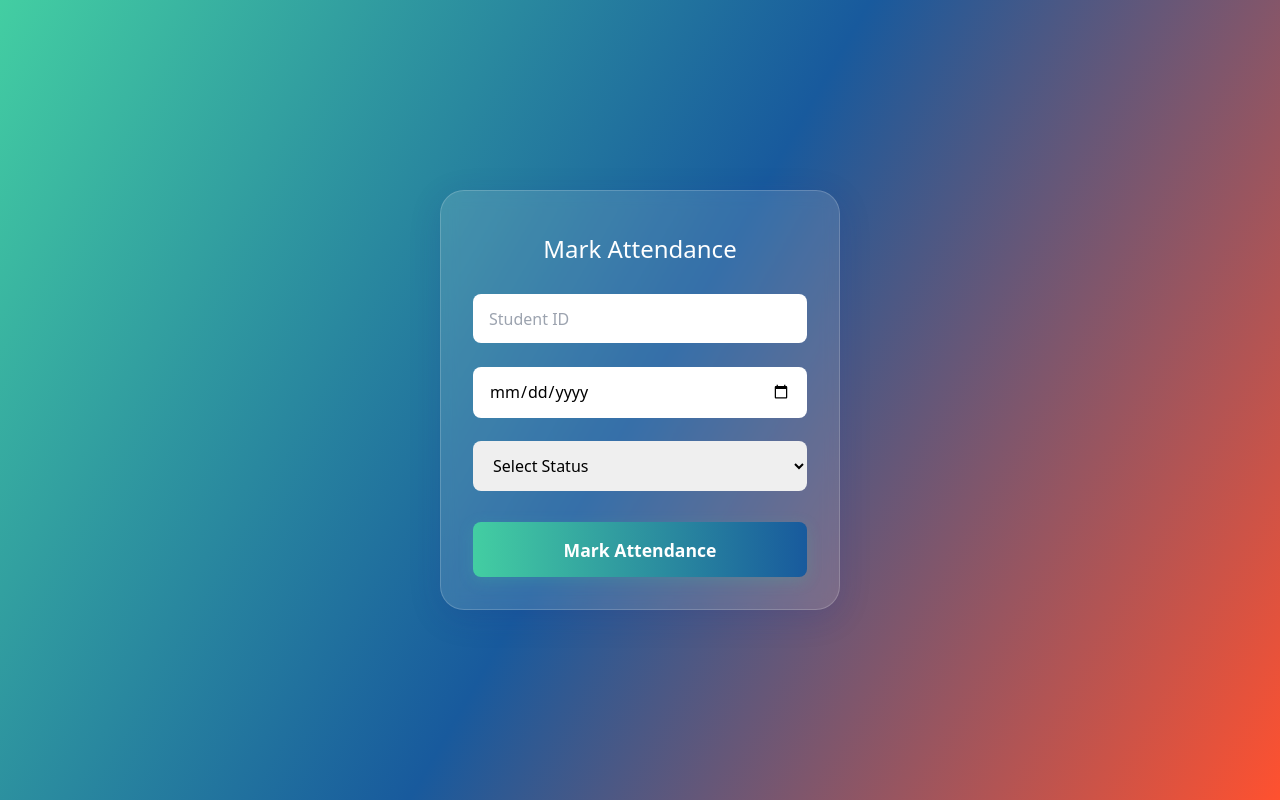
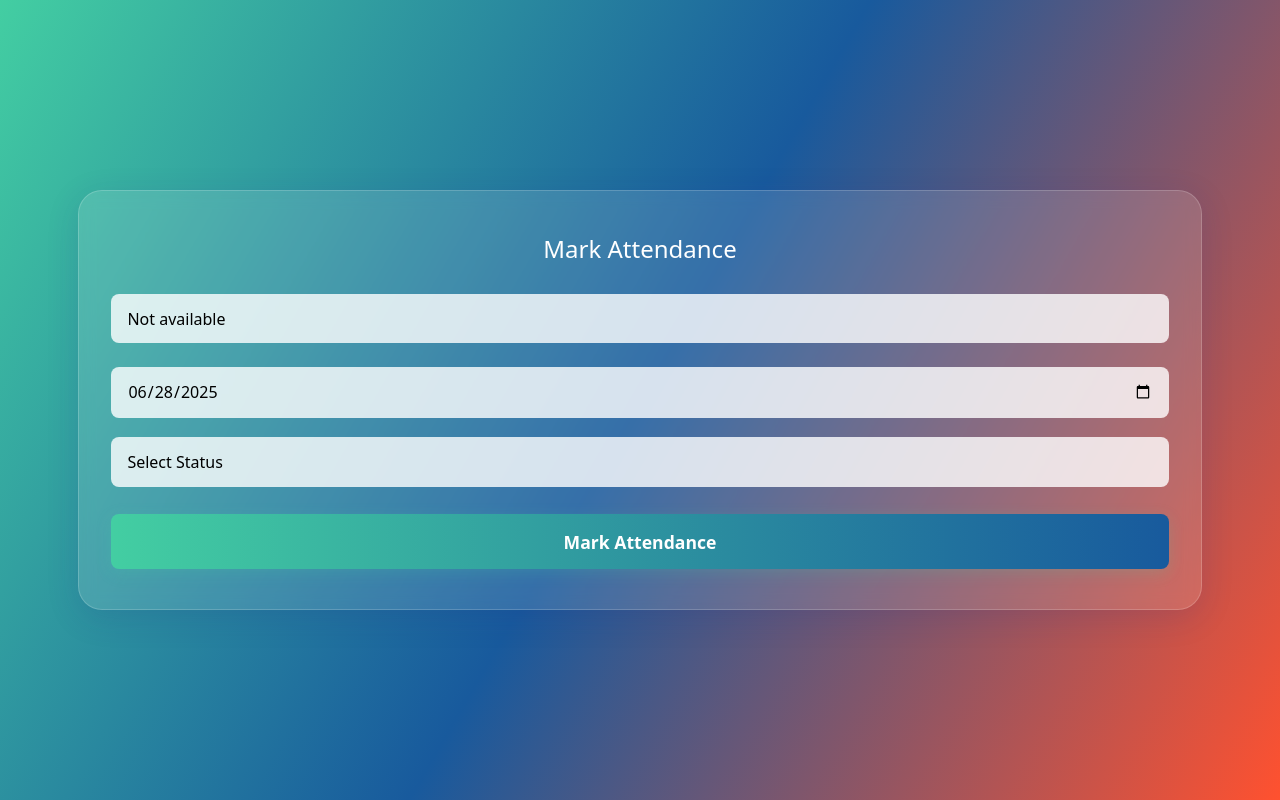
Before and after one commit to saifAnsari732/clgs-front, a React (Vite) app: page /markattendance in a window 1280 px wide. Built offline with nearby package versions, Linux system fonts and the light colour scheme.

Commit message:
utilc555g

```diff
--- a/src/AttendanceDashboard.jsx
+++ b/src/AttendanceDashboard.jsx
@@ -1,6 +1,6 @@
 import React, { useEffect, useState } from "react";
 import axios from "axios";
-import {BACK} from "./Util"; // Adjust the import path as needed
+
 
 const AttendanceDashboard = () => {
   const [attendance, setAttendance] = useState([]);
@@ -12,7 +12,7 @@ const AttendanceDashboard = () => {
   useEffect(() => {
  const fetchAttendance = async () => {
       try {
-        const response = await axios.get(`${BACK}/user/${s}`);
+        const response = await axios.get(`http://localhost:3000/api/v1/user/${s}`);
         console.log(response.data);
         setAttendance(response.data);
       } catch (error) {
--- a/src/MarkAttendance.jsx
+++ b/src/MarkAttendance.jsx
@@ -2,51 +2,54 @@ import React, { useState } from "react";
 import axios from "axios";
 import { useNavigate } from "react-router-dom";
 import toast, { Toaster } from "react-hot-toast";
-import { BACK } from "./Util"; // Adjust the import path as needed
+import { BACK } from "./Util";
+
 const MarkAttendance = () => {
   const navigate = useNavigate();
-  const [student, setStudent] = useState("");
   const [date, setDate] = useState("");
   const [status, setStatus] = useState("");
-  const [message, setMessage] = useState("");
   const [error, setError] = useState("");
+  const [isSubmitting, setIsSubmitting] = useState(false);
 
   const id = localStorage.getItem("profile-id");
+
   const handleSubmit = async (e) => {
     e.preventDefault();
-  setMessage("");
     setError("");
+    setIsSubmitting(true);
+
     try {
-    if (!id) {
-      setError("Student ID not found. Please login again.");
-      return;
-    }
-    if (!date || !status) {
-      setError("Please fill all fields.");
-      return;
-    }
+
       const res = await axios.post(`${BACK}/user/mark`, {
         student: id,
-      date,
+        date:today,
         status,
       });
-    if (res.data && (res.data.message || res.status === 201)) {
+
+      if (res.data && (res.data.message || res.status === 200 || res.status === 201)) {
         toast.success("Attendance marked successfully");
-      setMessage("Attendance marked successfully");
         setDate("");
         setStatus("");
         setTimeout(() => {
           navigate("/userattendance");
-      }, 1200);
+        }, 1000);
       } else {
-      setError("Attendance not marked. Try again.");
+        setError("Attendance not marked. Please try again.");
       }
     } catch (err) {
-    setError(err.response?.data?.error || err.message || "Error marking attendance");
+      console.error("Attendance marking error:", err);
+      setError(
+        err.response?.data?.error ||
+        err.response?.data?.message ||
+        "Failed to mark attendance. Please try again."
+      );
+    } finally {
+      setIsSubmitting(false);
     }
   };
+const today = new Date().toISOString().split("T")[0];
+console.log(today);
   return (
-
     <div
       style={{
         minHeight: "100vh",
@@ -57,7 +60,6 @@ const MarkAttendance = () => {
         padding: "2rem 1rem",
       }}
     >
-
       <Toaster position="top-center" reverseOrder={false} />
       <form
         onSubmit={handleSubmit}
@@ -65,9 +67,9 @@ const MarkAttendance = () => {
           background: "rgba(255,255,255,0.13)",
           borderRadius: 24,
           boxShadow: "0 8px 32px 0 rgba(31,38,135,0.15)",
-          padding: "2.5rem 2rem 2rem 2rem",
-          minWidth: 320,
-          maxWidth: 400,
+          padding: "2.5rem 2rem",
+          minWidth: 280,
+          maxWidth: "90%",
           width: "100%",
           backdropFilter: "blur(8px)",
           border: "1.5px solid rgba(255,255,255,0.18)",
@@ -76,48 +78,56 @@ const MarkAttendance = () => {
           gap: "1.2rem",
         }}
       >
-        <h1 style={{ color: "#fff", textAlign: "center", marginBottom: 8, fontSize: "1.5rem" }}>Mark Attendance</h1>
+        <h1 style={{ color: "#fff", textAlign: "center", marginBottom: 8, fontSize: "1.5rem" }}>
+          Mark Attendance
+        </h1>
+
         <input
-          type="password"
+          type="text"
           readOnly
           placeholder="Student ID"
-          value={id}
-          onChange={e => setStudent(e.target.value)}
+          value={id || "Not available"}
+          style={{
+            padding: "0.8rem 1rem",
+            borderRadius: 8,
+            border: "none",
+            fontSize: "1rem",
+            marginBottom: 4,
+            backgroundColor: "rgba(255,255,255,0.8)",
+          }}
+        />
+
+        <div style={{ position: "relative" }}>
+          <input
+            type="date"
+            value={today}
+            onChange={(e) => setDate(e.target.value)}
             required
             style={{
               padding: "0.8rem 1rem",
               borderRadius: 8,
               border: "none",
               fontSize: "1rem",
-            marginBottom: 4,
+              width: "100%",
+              boxSizing: "border-box",
+              backgroundColor: "rgba(255,255,255,0.8)",
+              WebkitAppearance: "none", // For better mobile styling
             }}
+            max={new Date().toISOString().split("T")[0]} // Restrict to today or past dates
           />
-      <input
-  type="date"
-  value={date}
-  onChange={e => setDate(e.target.value)}
+        </div>
+
+        <select
+          value={status}
+          onChange={(e) => setStatus(e.target.value)}
           required
           style={{
             padding: "0.8rem 1rem",
             borderRadius: 8,
             border: "none",
             fontSize: "1rem",
-    marginBottom: 4,
-    minWidth: 0,
-    width: "100%",
-    maxWidth: "100%",
-  }}
-/>
-        <select
-          value={status}
-          onChange={e => setStatus(e.target.value)}
-          required
-          style={{
-            padding: "0.8rem 1rem",
-            borderRadius: 8,
-            border: "none",
-            fontSize: "1rem",
-            marginBottom: 4,
+            backgroundColor: "rgba(255,255,255,0.8)",
+            WebkitAppearance: "none", // For better mobile styling
           }}
         >
           <option value="">Select Status</option>
@@ -126,26 +136,40 @@ const MarkAttendance = () => {
           <option value="Late">Late</option>
           <option value="Excused">Excused</option>
         </select>
+
         <button
           type="submit"
+          disabled={isSubmitting}
           style={{
             padding: "0.9rem 0",
             borderRadius: 8,
             border: "none",
-            background: "linear-gradient(90deg, #43cea2 0%, #185a9d 100%)",
+            background: isSubmitting
+              ? "linear-gradient(90deg, #cccccc 0%, #999999 100%)"
+              : "linear-gradient(90deg, #43cea2 0%, #185a9d 100%)",
             color: "#fff",
             fontWeight: "bold",
             fontSize: "1.1rem",
-            cursor: "pointer",
+            cursor: isSubmitting ? "not-allowed" : "pointer",
             marginTop: 8,
             boxShadow: "0 4px 16px rgba(67,206,162,0.2)",
-            transition: "transform 0.2s, box-shadow 0.2s",
+            transition: "all 0.2s",
           }}
         >
-          Mark Attendance
+          {isSubmitting ? "Processing..." : "Mark Attendance"}
         </button>
-        {message && <div style={{ color: "#43cea2", textAlign: "center" }}>{message}</div>}
-        {error && <div style={{ color: "#ff512f", textAlign: "center" }}>{error}</div>}
+
+        {error && (
+          <div style={{
+            color: "#ff512f",
+            textAlign: "center",
+            padding: "0.5rem",
+            backgroundColor: "rgba(255,255,255,0.2)",
+            borderRadius: 8,
+          }}>
+            {error}
+          </div>
+        )}
       </form>
     </div>
   );
--- a/src/Util.js
+++ b/src/Util.js
@@ -1,2 +1,2 @@
-// export const BACK="http://localhost:3000/api/v1";
-export const BACK = "https://clg-backends.onrender.com/api/v1";
+export const BACK="http://localhost:3000/api/v1";
+// export const BACK = "https://clg-backends.onrender.com/api/v1";
```
Lines whose indentation alone changed are shown as unchanged.
